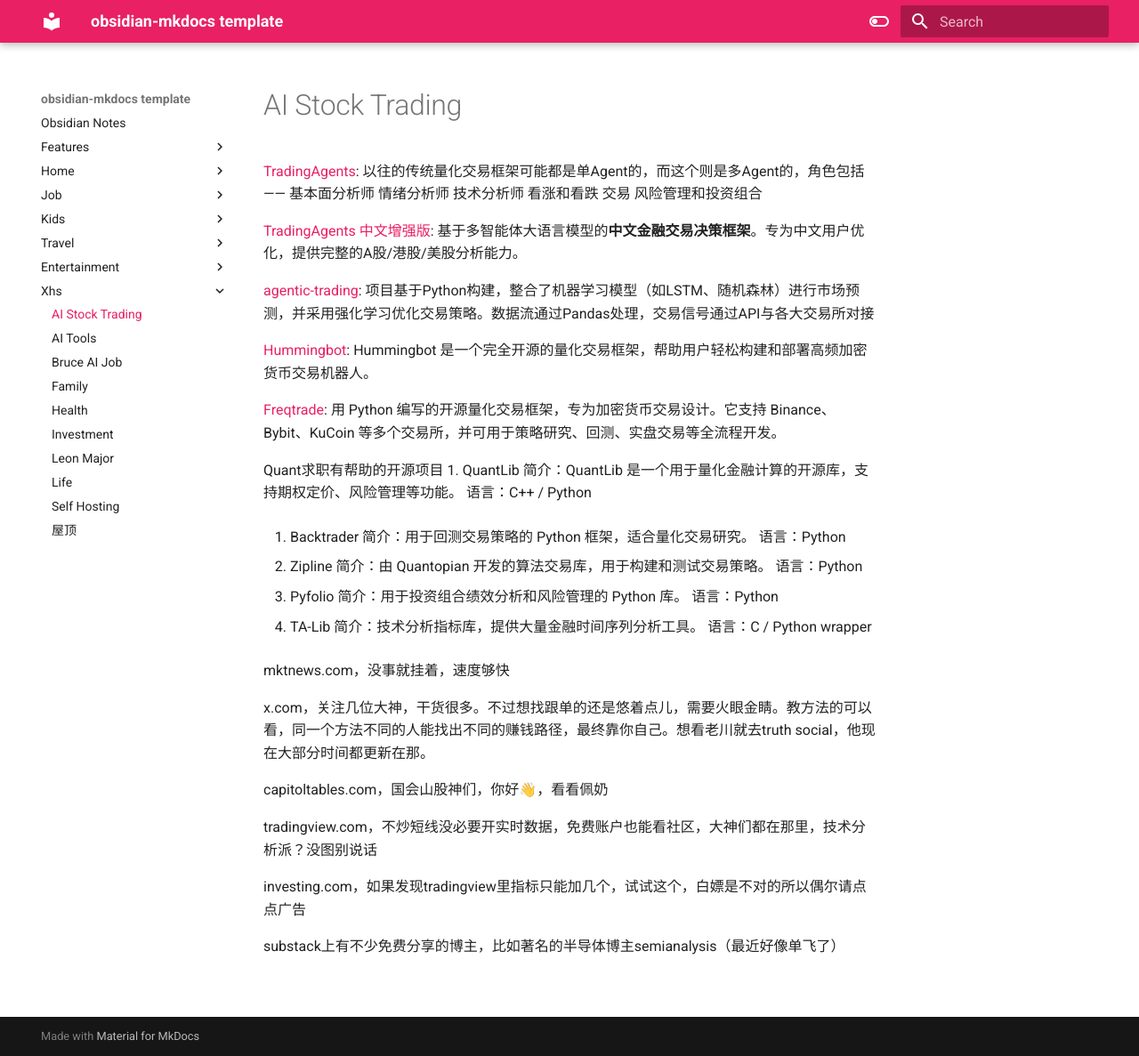
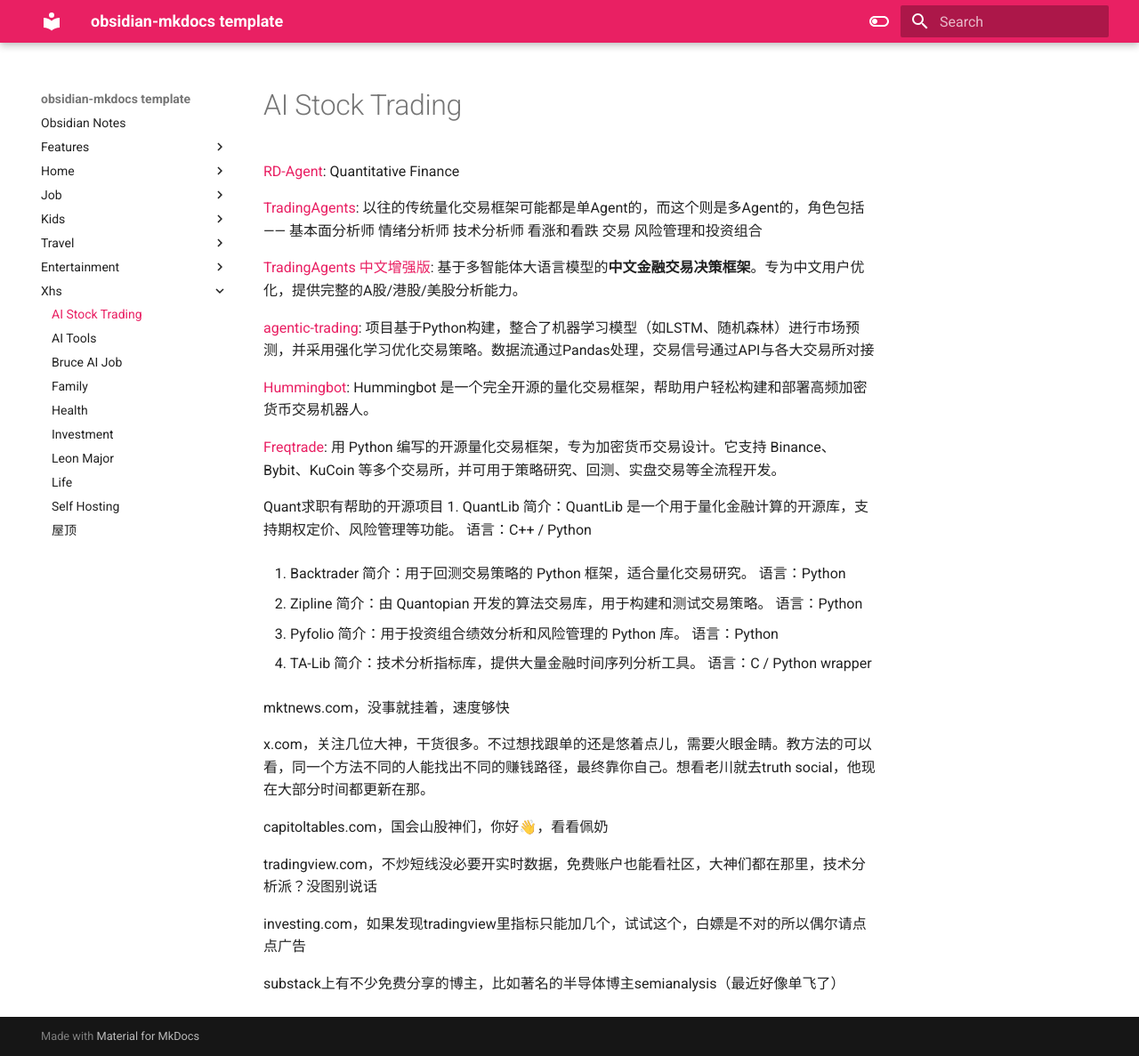
Before and after one commit to macsymgit/obsidian, an MkDocs documentation site: the page built from docs/xhs/AI Stock Trading.md, in a window 1280 px wide and 1187 px high. Shown: the whole window at 89% size. Built offline with MkDocs 1.6.1 and Material for MkDocs 9.7.7, drawn with Linux system fonts in a browser that asks for light colours.

Commit message:
Update AI Stock Trading resources and workspace layout
Added RD-Agent link to AI Stock Trading documentation and updated workspace to focus on AI Stock Trading file. Adjusted last open files and removed a job tips entry for improved workspace relevance.

```diff
--- a/docs/xhs/AI Stock Trading.md
+++ b/docs/xhs/AI Stock Trading.md
@@ -6,6 +6,8 @@
   - machine-learning
   - algorithmic-trading
 ---
+
+[RD-Agent](https://github.com/macsymgit/RD-Agent): Quantitative Finance
 
 [TradingAgents](https://github.com/TauricResearch/TradingAgents):  以往的传统量化交易框架可能都是单Agent的，而这个则是多Agent的，角色包括—— 基本面分析师 情绪分析师 技术分析师 看涨和看跌 交易 风险管理和投资组合
 
```
Also changed, not shown: 1 other file.
